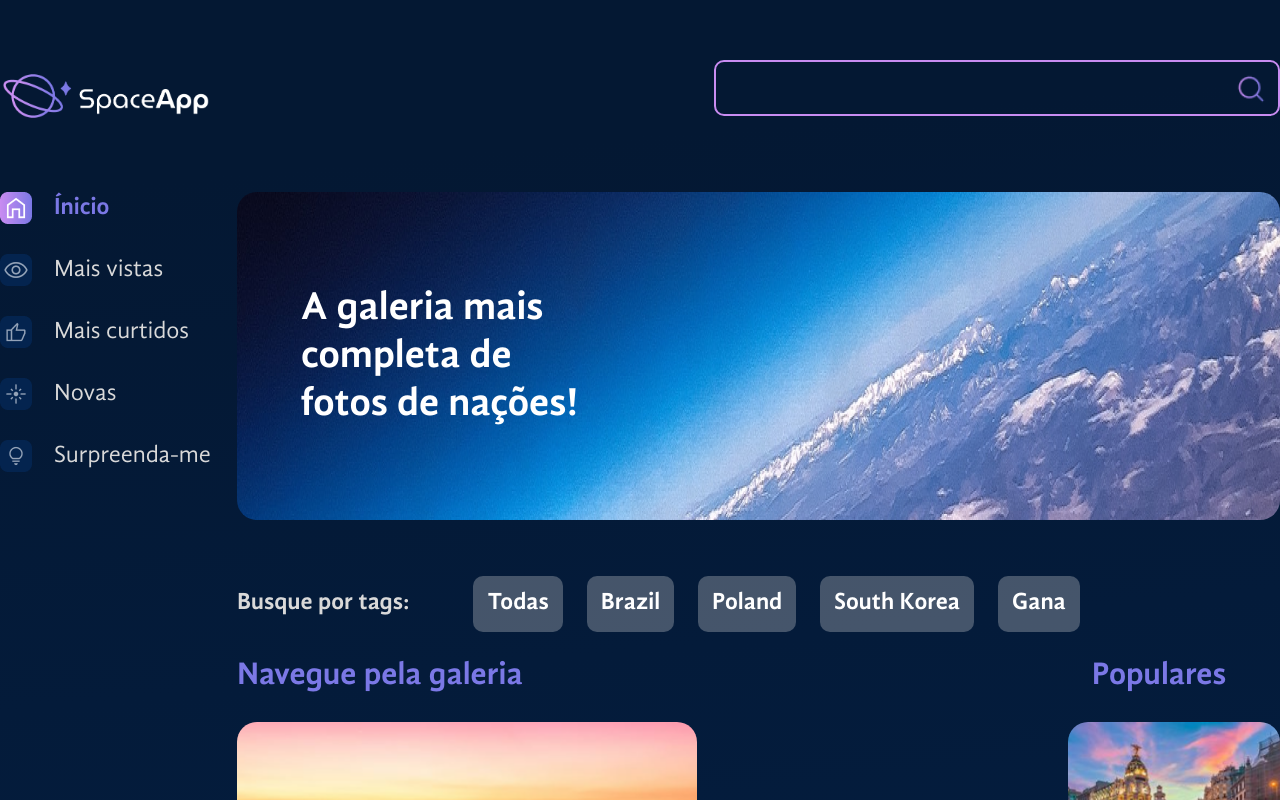
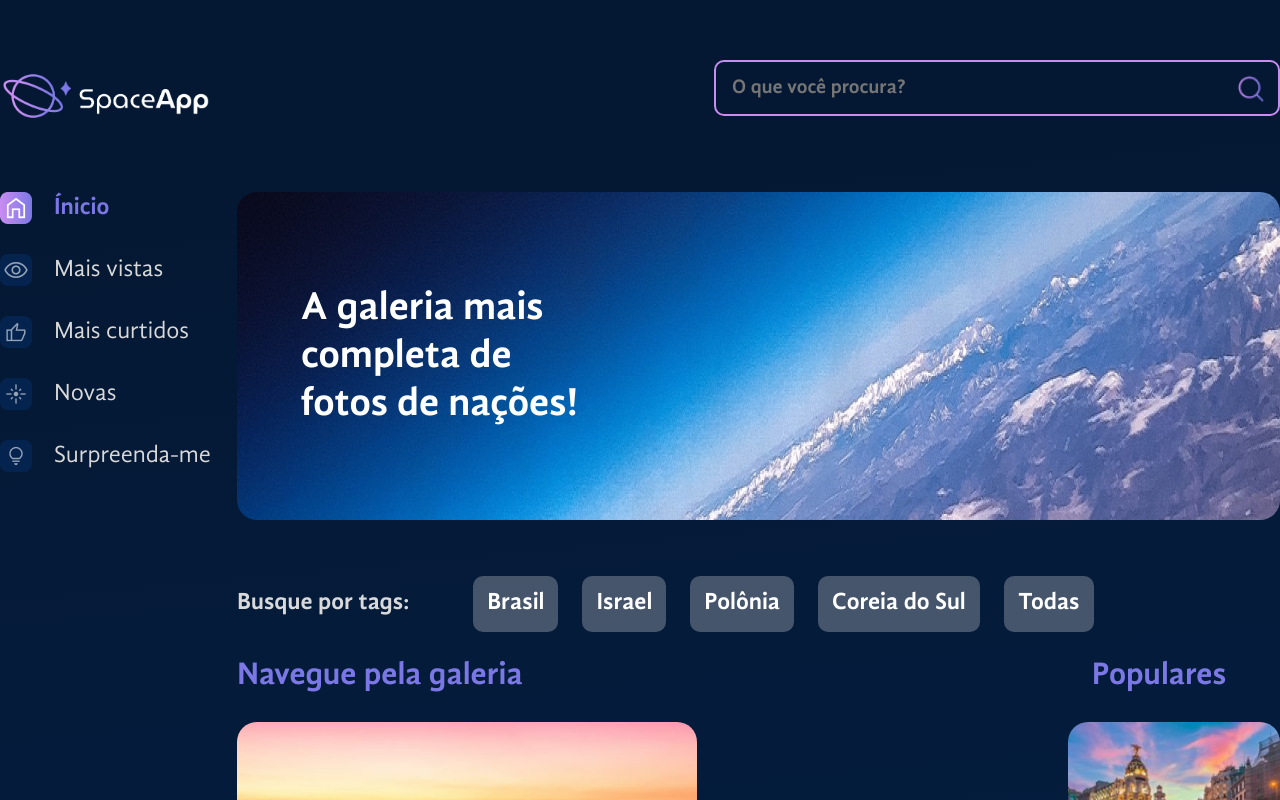
Before and after one commit to DrielySantos/nation-app, a React (Vite) app: page / in a window 1280 px wide. Shown: the top 800 px of the page. Built offline with nearby package versions, Linux system fonts and the light colour scheme.

Commit message:
aplicando filtro

```diff
--- a/src/App.jsx
+++ b/src/App.jsx
@@ -5,10 +5,9 @@
 import Banner from "./components/Banner";
 import bannerBackground from './assets/banner.png';
 import Galeria from "./components/Galeria";
-
+import ModalZoom from "./components/ModalZoom";
 import fotos from './fotos.json';
-import { useState } from "react";
-import ModalZoom from "./components/ModalZoom";
+import { useEffect, useState } from "react";
 
 
 const FundoGradiente = styled.div`
@@ -34,13 +33,24 @@
 const App = () => {
 
   const [fotosDaGaleria, setFotosDaGaleria] = useState(fotos)
-  const [fotoSelecionada, setFotoSelecionada] = useState(null)
+  const [filtro, setFiltro] = useState('')
+  const [tag, setTag] = useState(0)
+  const [fotoComZoom, setFotoComZoom] = useState(null)
+
+  useEffect(() => {
+    const fotosFiltradas = fotos.filter(foto => {
+      const filtroPorTag = !tag || foto.tagId === tag;
+      const filtroPorTitulo = !filtro || foto.titulo.toLowerCase().includes(filtro.toLowerCase())
+      return filtroPorTag && filtroPorTitulo
+    })
+    setFotosDaGaleria(fotosFiltradas)
+  }, [filtro, tag])
 
   const aoAlternarFavorito = (foto) => {
-    if(foto.id === fotoSelecionada?.id){
-      setFotoSelecionada({
-        ...fotoSelecionada,
-        favorita: !fotoSelecionada.favorita
+    if(foto.id === fotoComZoom?.id){
+      setFotoComZoom({
+        ...fotoComZoom,
+        favorita: !fotoComZoom.favorita
       })
     }
 
@@ -56,7 +66,10 @@
     <FundoGradiente>
       <EstilosGlobais />
       <AppContainer>
-        <Cabecalho />
+        <Cabecalho
+          filtro={filtro}
+          setFiltro={setFiltro}
+        />
         <MainContainer>
           <BarraLateral />
           <ConteudoGaleria>
@@ -65,17 +78,20 @@
               backgroundImage={bannerBackground}
             />
             <Galeria
-              aoFotoSelecionada={foto => setFotoSelecionada(foto)}
+              aoFotoSelecionada={foto => setFotoComZoom(foto)}
               aoAlternarFavorito={aoAlternarFavorito}
-              fotos={fotosDaGaleria} />
+              fotos={fotosDaGaleria}
+              setTag={setTag}
+            />
           </ConteudoGaleria>
         </MainContainer>
       </AppContainer>
       <ModalZoom
-        foto={fotoSelecionada}
-        aoFechar={() => setFotoSelecionada(null)}
+        foto={fotoComZoom}
+        aoFechar={() => setFotoComZoom(null)}
         aoAlternarFavorito={aoAlternarFavorito}
       />
+
     </FundoGradiente>
   )
 }
--- a/src/components/Cabecalho/index.jsx
+++ b/src/components/Cabecalho/index.jsx
@@ -10,10 +10,10 @@
     }
 `
 
-const Cabecalho = () => {
+const Cabecalho = ({ setFiltro }) => {
     return (<HeaderEstilizado>
         <img src="/imagens/logo.png" alt="" />
-        <CampoTexto />
+        <CampoTexto setFiltro={setFiltro}/>
     </HeaderEstilizado>)
 }
 
--- a/src/components/CampoTexto/index.jsx
+++ b/src/components/CampoTexto/index.jsx
@@ -29,10 +29,16 @@
     height: 38px;
 `;
 
-const CampoTexto = (props) => {
+const CampoTexto = ({ setFiltro }) => {
+
+
     return (
         <ContainerEstilizado>
-            <CampoTextoEstilizado {...props} />
+            <CampoTextoEstilizado
+                onChange={(evento) => { setFiltro(evento.target.value) }}
+                type="text"
+                placeholder="O que você procura?"
+            />
             <IconeLupa src={search} alt="ícone de lupa" />
         </ContainerEstilizado>
     )
--- a/src/components/Galeria/Tags/index.jsx
+++ b/src/components/Galeria/Tags/index.jsx
@@ -1,12 +1,6 @@
 import styled from "styled-components"
 import tags from "./tags.json"
 
-const TagsContainer = styled.section`
-    display: flex;
-    align-items: center;
-    margin-top: 56px;
-    gap: 64px;
-`
 const TagTitulo = styled.h3`
     color: #D9D9D9;
     font-size: 24px;
@@ -32,13 +26,22 @@
     gap: 24px;
 `
 
-const Tags = () =>{
-    return <TagsContainer>
-        <TagTitulo>Busque por tags:</TagTitulo>
-        <Div>
-            {tags.map(tag => <Tag key={tag.id}>{tag.titulo}</Tag>)}
-        </Div>
-    </TagsContainer>
+const BarraTags = styled.div`
+display: flex;
+align-items: center;
+gap: 64px;
+margin-top: 56px;
+`
+
+const Tags = ({ setTag }) =>{
+    return (
+        <BarraTags>
+            <TagTitulo>Busque por tags:</TagTitulo>
+            <Div>
+                {tags.map(tag => <Tag key={tag.id} onClick={() => setTag(tag.tag)}>{tag.titulo}</Tag>)}
+            </Div>
+        </BarraTags>
+    )
 }
 
 export default Tags
--- a/src/components/Galeria/Tags/tags.json
+++ b/src/components/Galeria/Tags/tags.json
@@ -1,22 +1,26 @@
 [
     {
         "id": 0,
-        "titulo": "Todas"
+        "titulo": "Brasil",
+        "tag":0
     },
     {
         "id": 1,
-        "titulo": "Brazil"
+        "titulo": "Israel",
+        "tag":1
     },
     {
         "id": 2,
-        "titulo": "Poland"
+        "titulo": "Polônia",
+        "tag":2
     },
     {
         "id": 3,
-        "titulo": "South Korea"
+        "titulo": "Coreia do Sul",
+        "tag":3
     },
     {
         "id": 4,
-        "titulo": "Gana"
+        "titulo": "Todas"
     }
 ]
--- a/src/components/Galeria/index.jsx
+++ b/src/components/Galeria/index.jsx
@@ -19,10 +19,10 @@
     gap: 24px;
 `
 
-const Galeria = ({fotos = [], aoFotoSelecionada, aoAlternarFavorito})=>{
+const Galeria = ({fotos = [], setTag, aoFotoSelecionada, aoAlternarFavorito})=>{
     return(
         <>
-            <Tags />
+            <Tags setTag={setTag} />
             <GaleriaContainer>
                 <SecaoFluida>
                     <Titulo>Navegue pela galeria</Titulo>
```
